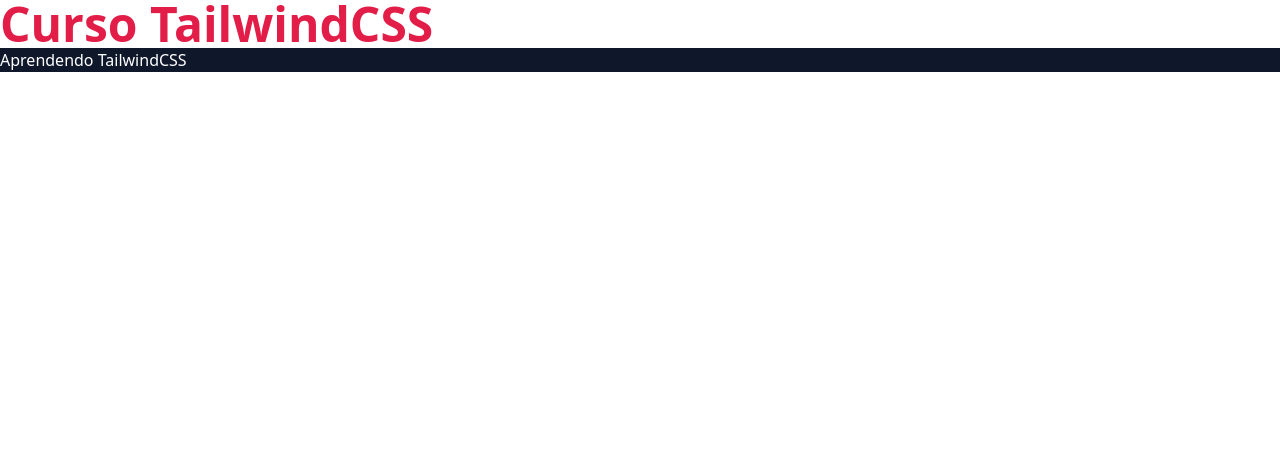
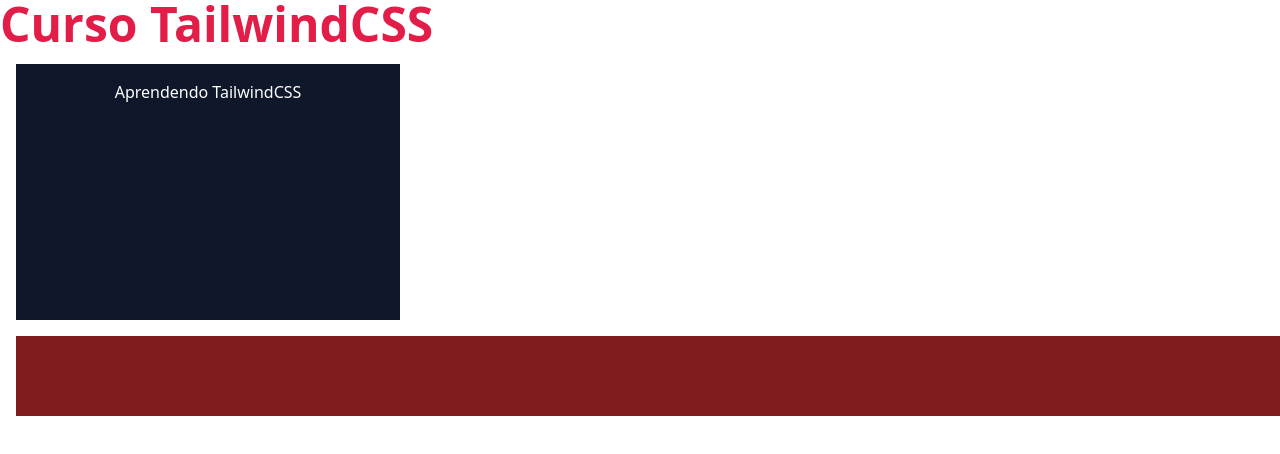
Before and after one commit to JosRafael/Curso-TailwindCSS, a website: page src/index.html in a window 1280 px wide. Drawn offline with Linux system fonts and the light colour scheme.

Commit message:
Manipulando Largura, alturas e espaçamentos

```diff
--- a/src/index.html
+++ b/src/index.html
@@ -9,8 +9,11 @@
   </head>
   <body>
     <h1 class="text-5xl font-bold text-rose-600">Curso TailwindCSS</h1>
-    <div class="bg-slate-900">
-      <h2 class="text-white">Aprendendo TailwindCSS</h2>
+
+    <div class="bg-slate-900 w-96 h-64 mx-4 my-4">
+      <h2 class="text-white p-4 text-center">Aprendendo TailwindCSS</h2>
     </div>
+
+    <div class="bg-red-900 w-full h-20 mx-4"></div>
   </body>
 </html>
```
Also changed, not shown: styles/output.css.
